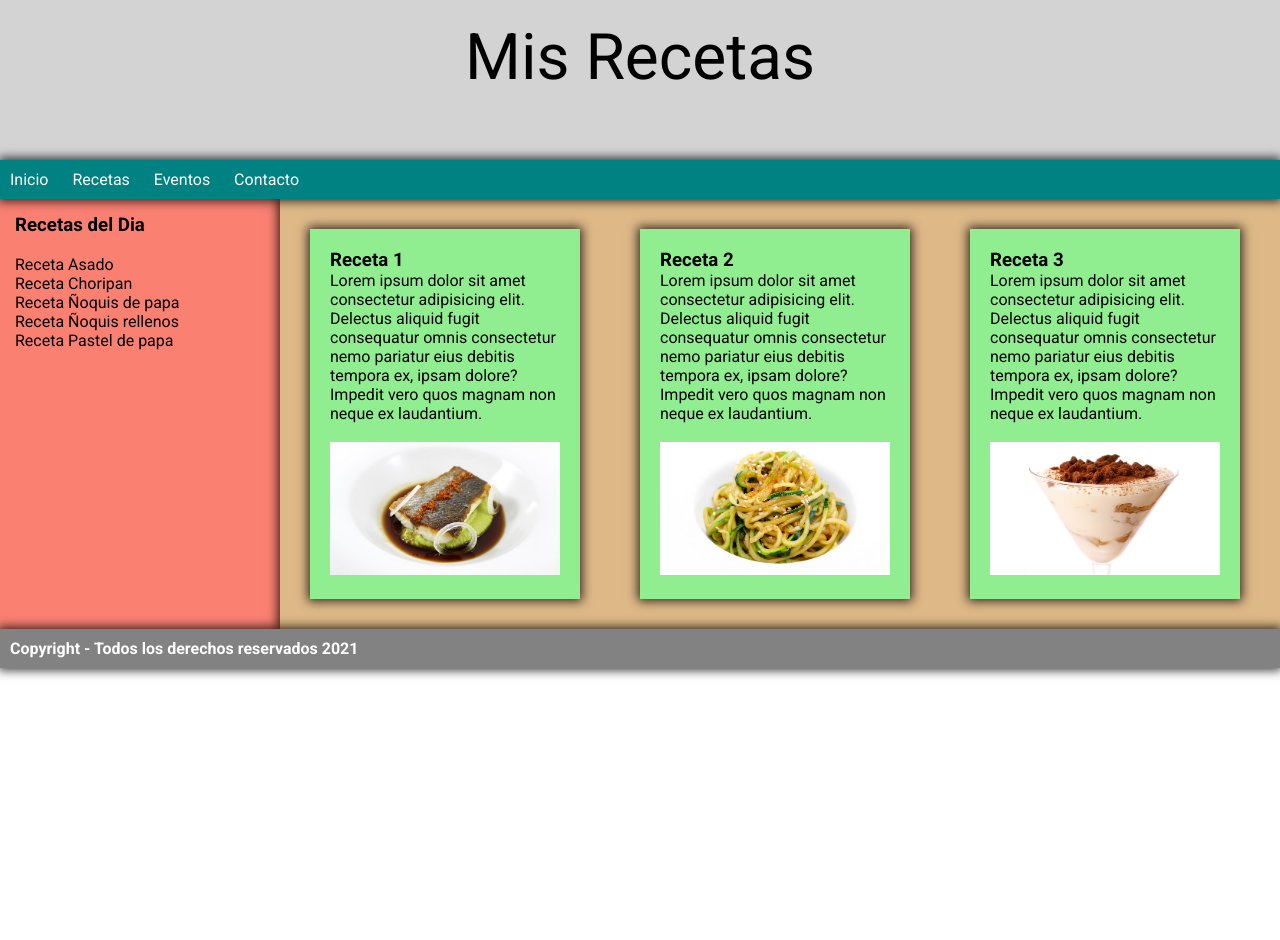
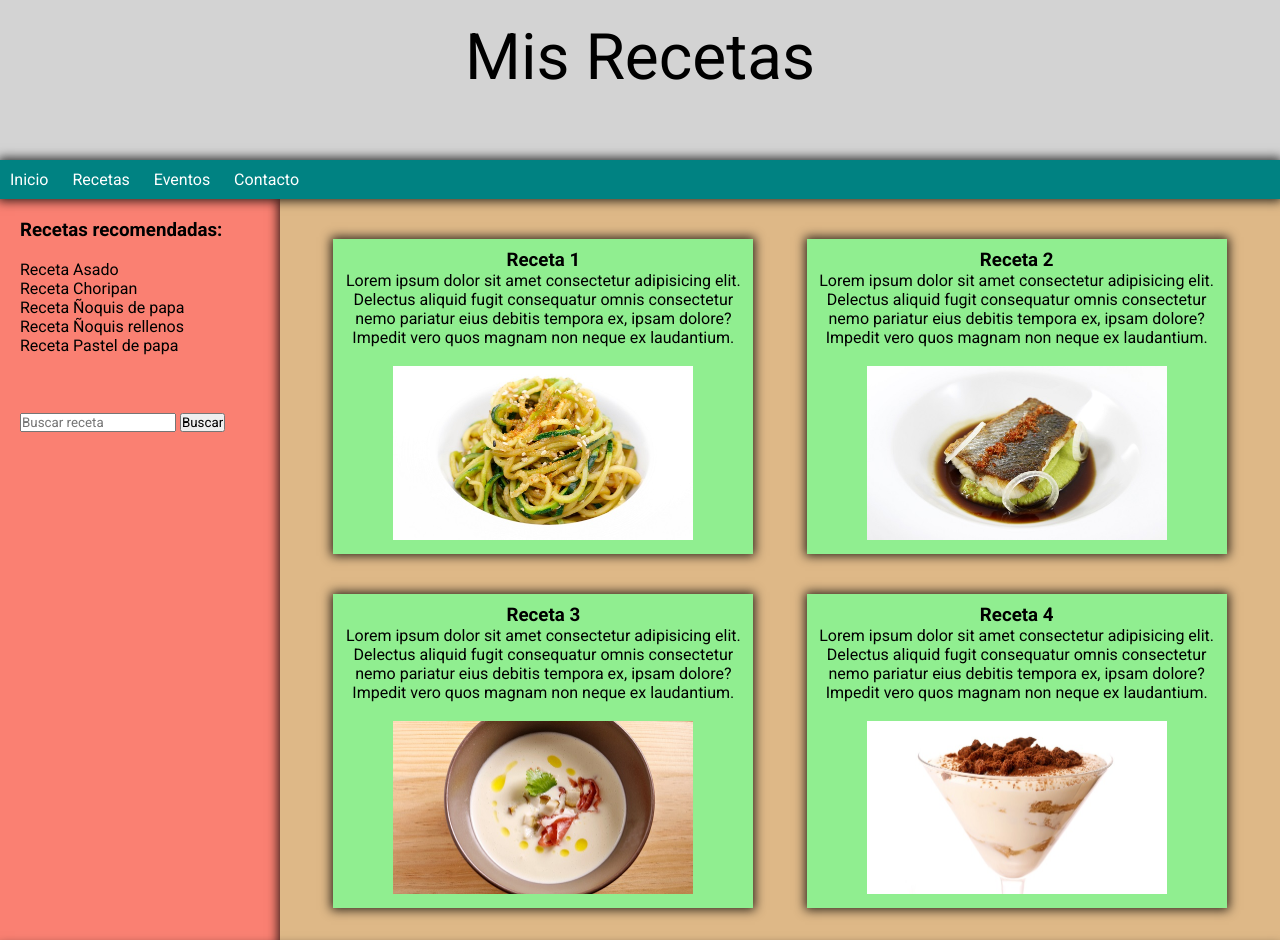
Before and after one commit to bcerto/mis_recetas_pruebas, a plain HTML site: page index.html in a window 1280 px wide. Shown: the top 940 px of the page. Before the commit the page ends 800 px from the top, so only its background shows below. Drawn offline with Linux system fonts and the light colour scheme.

Commit message:
Prueba 4 nuevo diseño

```diff
--- a/estilos.css
+++ b/estilos.css
@@ -3,8 +3,6 @@
     list-style: none;
     padding: 0;
     margin: 0;
-
-
 }
 
 .encabezado {
@@ -41,48 +39,59 @@
     background-color: rgb(0, 130, 130);
 }
 
+
+
 .menu-navegacion ul li a:hover {
     background-color: rgb(2, 197, 197);
+    transform: scale(1.05);
 }
 
-.contenedor-principal {
+.texto-end {
+    text-align: end;
+}
+
+.seccion {
     display: flex;
-    width: 100%;
     height: 100%;
+}
+.menu-lateral {
+    float: left;
+    background-color: salmon;
+    width: 20%;
+    padding: 20px;
     position: relative;
     z-index: -20;
 }
 
-.seccion-contenido {
+.contenido-articulos {
+    display: flex;
+    flex-wrap: wrap;
+    justify-content: space-evenly;
+    align-content: flex-start;
     width: 80%;
     background-color: burlywood;
+    padding: 20px;
+    position: relative;
+    z-index: -20;
     box-shadow: 0px 0px 10px 2px rgba(0, 0, 0, 0.8);
-    justify-content: space-between;
-}
-.imagenes {
-    width: 230px;
-    position: relative;
 }
 
 .receta {
-    float: left;
-    width: 230px;
-    height: 330px;
     background-color: lightgreen;
-    margin: 30px;
-    padding: 20px;
+    width: 400px;
+    padding: 10px;
+    margin: 20px;
+    text-align: center;
     box-shadow: 0px 0px 10px 2px rgba(0, 0, 0, 0.8);
-}
-
-.menu-lateral {
-    float: left;
-    background-color: salmon;
-    width: 20%;
-    padding: 15px;
+    position: relative;
+    z-index: -20;
 
 }
 
+
+
 .pie-de-pagina {
+    display: block;
     background-color: rgb(130, 130, 130);
     color: white;
     padding: 10px;
--- a/index.html
+++ b/index.html
@@ -1,5 +1,6 @@
 <!DOCTYPE html>
 <html lang="en">
+
 <head>
     <meta charset="UTF-8">
     <meta name="viewport" content="width=device-width, initial-scale=1.0">
@@ -8,6 +9,7 @@
     <link rel="preconnect" href="https://fonts.gstatic.com">
     <link href="https://fonts.googleapis.com/css2?family=Roboto:wght@100;400;700&display=swap" rel="stylesheet">
 </head>
+
 <body>
     <header class="encabezado">
         Mis Recetas
@@ -20,12 +22,13 @@
             <li><a href="#">Eventos</a></li>
             <li><a href="#">Contacto</a></li>
         </ul>
+
     </nav>
 
-        <div  class="contenedor-principal">
+    <section class="seccion">
 
         <aside class="menu-lateral">
-                <h3>Recetas del Dia</h3>
+            <h3>Recetas recomendadas:</h3>
             <br>
             <ul>
                 <li>Receta Asado</li>
@@ -34,36 +37,58 @@
                 <li>Receta Ñoquis rellenos</li>
                 <li>Receta Pastel de papa</li>
             </ul>
+
+            <br>
+            <br>
+            <br>
+
+            <input type="text" placeholder="Buscar receta">
+            <input type="submit" value="Buscar">
+
         </aside>
 
-            <section class="seccion-contenido">
-                <article>
+        <article class="contenido-articulos">
             <div class="receta">
                 <h3>Receta 1</h3>
-                        <p>Lorem ipsum dolor sit amet consectetur adipisicing elit. Delectus aliquid fugit consequatur omnis consectetur nemo pariatur eius debitis tempora ex, ipsam dolore? Impedit vero quos magnam non neque ex laudantium.</p>
+                <p>Lorem ipsum dolor sit amet consectetur adipisicing elit. Delectus aliquid fugit consequatur omnis
+                    consectetur nemo pariatur eius debitis tempora ex, ipsam dolore? Impedit vero quos magnam non neque
+                    ex laudantium.</p>
                     <br>
-                        <img class="imagenes" src="/_resources/lubina-con-hummus-de-guisantes.jpg" alt="">
+                    <img src="/_resources/espaguetis-de-calabacin.jpg" width="300px" alt="">
             </div>
 
             <div class="receta">
                 <h3>Receta 2</h3>
-                        <p>Lorem ipsum dolor sit amet consectetur adipisicing elit. Delectus aliquid fugit consequatur omnis consectetur nemo pariatur eius debitis tempora ex, ipsam dolore? Impedit vero quos magnam non neque ex laudantium.</p>
+                <p>Lorem ipsum dolor sit amet consectetur adipisicing elit. Delectus aliquid fugit consequatur omnis
+                    consectetur nemo pariatur eius debitis tempora ex, ipsam dolore? Impedit vero quos magnam non neque
+                    ex laudantium.</p>
                     <br>
-                        <img class="imagenes" src="/_resources/espaguetis-de-calabacin.jpg" alt="">
+                    <img src="/_resources/lubina-con-hummus-de-guisantes.jpg" width="300px" alt="">
             </div>
 
             <div class="receta">
                 <h3>Receta 3</h3>
-                        <p>Lorem ipsum dolor sit amet consectetur adipisicing elit. Delectus aliquid fugit consequatur omnis consectetur nemo pariatur eius debitis tempora ex, ipsam dolore? Impedit vero quos magnam non neque ex laudantium.</p>
+                <p>Lorem ipsum dolor sit amet consectetur adipisicing elit. Delectus aliquid fugit consequatur omnis
+                    consectetur nemo pariatur eius debitis tempora ex, ipsam dolore? Impedit vero quos magnam non neque
+                    ex laudantium.</p>
                     <br>
-                        <img class="imagenes" src="/_resources/tiramisu-express.jpg" alt="">
+                    <img src="/_resources/vichyssoise-de-esparragos-blancos.jpg" width="300px" alt="">
+            </div>
+
+            <div class="receta">
+                <h3>Receta 4</h3>
+                <p>Lorem ipsum dolor sit amet consectetur adipisicing elit. Delectus aliquid fugit consequatur omnis
+                    consectetur nemo pariatur eius debitis tempora ex, ipsam dolore? Impedit vero quos magnam non neque
+                    ex laudantium.</p>
+                    <br>
+                    <img src="/_resources/tiramisu-express.jpg" width="300px" alt="">
             </div>
         </article>
     </section>
-        </div>
 
     <footer class="pie-de-pagina">
         <h4>Copyright - Todos los derechos reservados 2021</h4>
     </footer>
 </body>
+
 </html>
```
Lines whose indentation alone changed are shown as unchanged.
